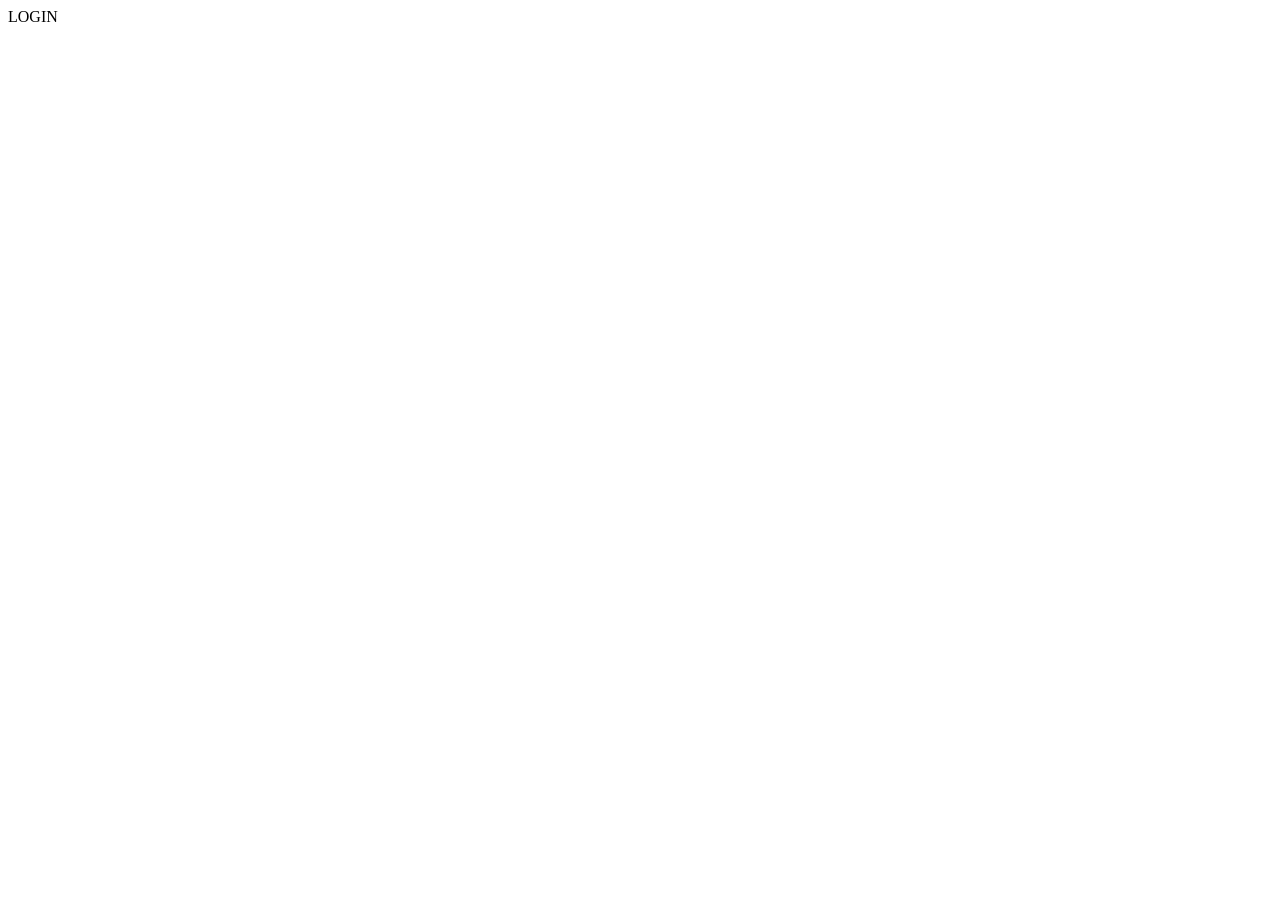
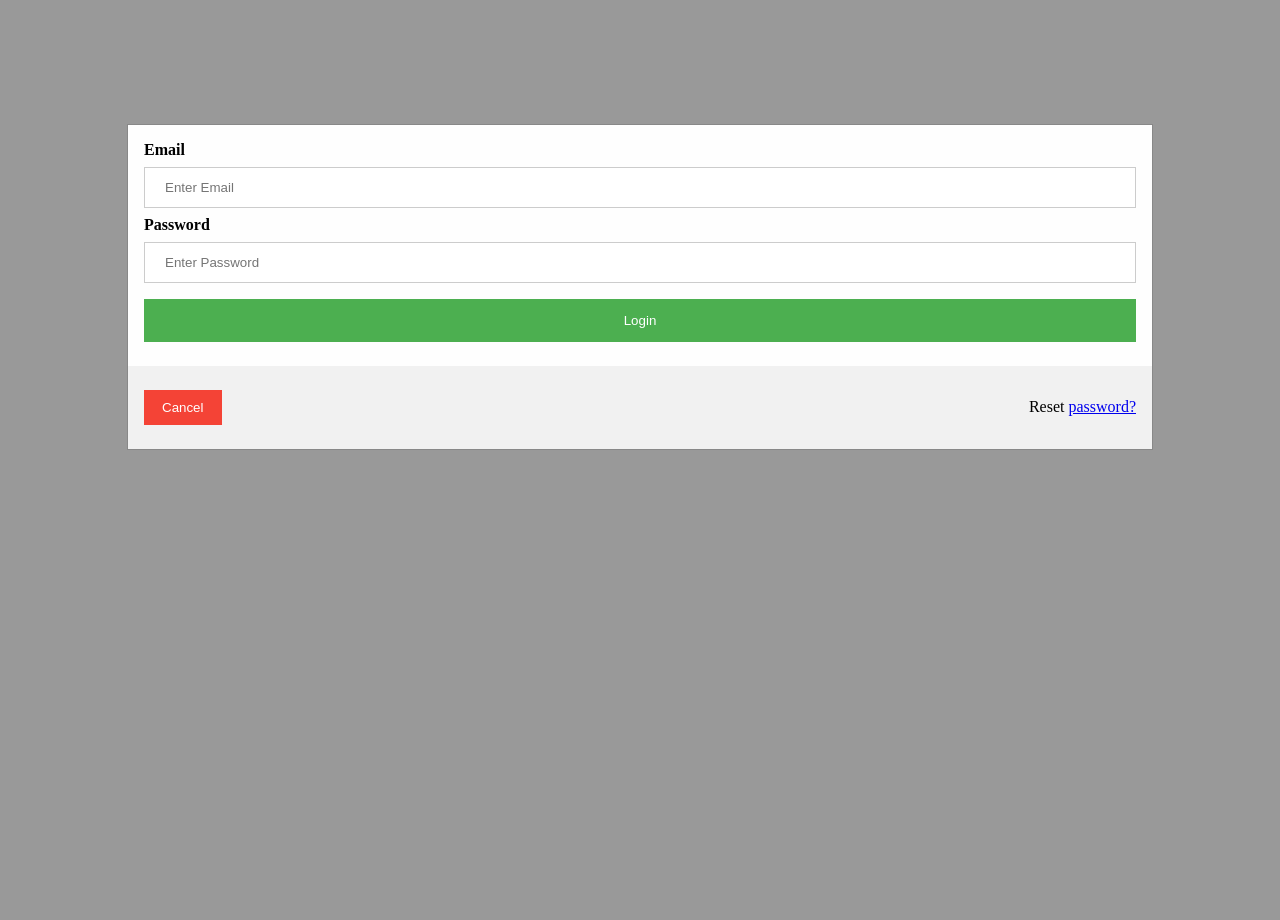
Before and after one commit to SquigglySerg/Social_Media_Site, a PHP site: page /login.php in a window 1280 px wide. Before the commit the page is almost empty. Run offline with PHP 8.4, Linux system fonts and the light colour scheme; some libraries are stand-ins or nearby versions.

Commit message:
created the login page with working buttons and using type buttons email and password

```diff
--- a/index.php
+++ b/index.php
@@ -7,7 +7,7 @@
 		<meta name="author" content="Sergio Rodriguez, The Ngo, Vinh Le">
 		<script src="https://ajax.googleapis.com/ajax/libs/jquery/3.2.1/jquery.min.js"></script>
 		<link rel="stylesheet" href="style.css">
-		<title>Primitive Skeet</title>
+		<title>Modern Peeps</title>
 	</head>
 	<body>
 		INDEX
--- a/login.php
+++ b/login.php
@@ -7,10 +7,41 @@
 		<meta name="author" content="Sergio Rodriguez, The Ngo, Vinh Le">
 		<script src="https://ajax.googleapis.com/ajax/libs/jquery/3.2.1/jquery.min.js"></script>
 		<link rel="stylesheet" href="style.css">
-		<title>Primitive Skeet</title>
+		<title>Modern Peeps</title>
 	</head>
+
+
+
 	<body>
-		LOGIN
+
+
+
+
+
+
+
+		<div id="login" class="loginbox">
+
+			<form class="loginbox-content" method="post" action='<?php echo htmlspecialchars($_SERVER["PHP_SELF"]);?>'>
+
+				<div class="container">
+					<label><b>Email</b></label>
+					<input type="email" id="Email" placeholder="Enter Email" autocomplete="off" name="email" required>
+
+					<label><b>Password</b></label>
+					<input type="password" id="Psw" placeholder="Enter Password" autocomplete="off" name="psw"  required>
+
+
+					<button type="submit">Login</button>
+				</div>
+
+				<div class="container" style="background-color:#f1f1f1">
+				<!-- Make cancel redirect to index page or previous page -->
+					<button type="button" onclick="window.location='index.php'" class="cancelbtn">Cancel</button>
+					<span class="psw">Reset <a href="passwordchange.php">password?</a></span>
+				</div>
+			</form>
+		</div>
 
 
 	</body>
--- a/profileedit.php
+++ b/profileedit.php
@@ -7,7 +7,7 @@
 		<meta name="author" content="Sergio Rodriguez, The Ngo, Vinh Le">
 		<script src="https://ajax.googleapis.com/ajax/libs/jquery/3.2.1/jquery.min.js"></script>
 		<link rel="stylesheet" href="style.css">
-		<title>Primitive Skeet</title>
+		<title>Modern Peeps</title>
 	</head>
 	<body>
 
--- a/register.php
+++ b/register.php
@@ -7,7 +7,7 @@
 		<meta name="author" content="Sergio Rodriguez, The Ngo, Vinh Le">
 		<script src="https://ajax.googleapis.com/ajax/libs/jquery/3.2.1/jquery.min.js"></script>
 		<link rel="stylesheet" href="style.css">
-		<title>Primitive Skeet</title>
+		<title>Modern Peeps</title>
 	</head>
 	<body>
 
--- a/style.css
+++ b/style.css
@@ -0,0 +1,63 @@
+/*Styling for the login page*/
+
+input[type=email], input[type=password] {
+    width: 100%;
+    padding: 12px 20px;
+    margin: 8px 0;
+    display: inline-block;
+    border: 1px solid #ccc;
+    box-sizing: border-box;
+}
+
+/* Set a style for all buttons */
+button {
+    background-color: #4CAF50;
+    color: white;
+    padding: 14px 20px;
+    margin: 8px 0;
+    border: none;
+    cursor: pointer;
+    width: 100%;
+}
+
+button:hover {
+    opacity: 0.8;
+}
+
+/* Extra styles for the cancel button */
+.cancelbtn {
+    width: auto;
+    padding: 10px 18px;
+    background-color: #f44336;
+}
+
+/* Center the image and position the close button */
+.container {
+    padding: 16px;
+}
+
+span.psw {
+    float: right;
+    padding-top: 16px;
+}
+
+.loginbox {
+    display: block;
+    position: fixed; /* Stay in place */
+    z-index: 1; /* Sit on top */
+    left: 0;
+    top: 0;
+    width: 100%; /* Full width */
+    height: 100%; /* Full height */
+    overflow: auto; /* Enable scroll if needed */
+    background-color: rgb(0,0,0); /* Fallback color */
+    background-color: rgba(0,0,0,0.4); /* Black w/ opacity */
+    padding-top: 60px;
+}
+
+.loginbox-content {
+    background-color: #fefefe;
+    margin: 5% auto 15% auto; /* 5% from the top, 15% from the bottom and centered */
+    border: 1px solid #888;
+    width: 80%; /* Could be more or less, depending on screen size */
+}
```
Also changed, not shown: passwordchange.php (added, +17 -0 lines).
